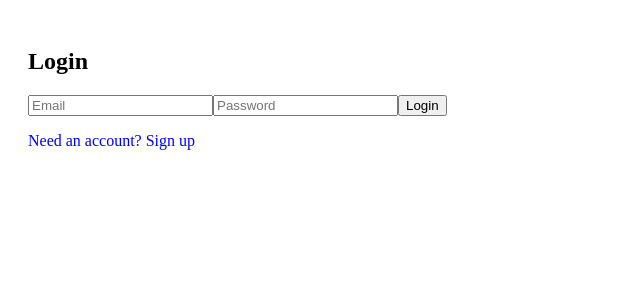
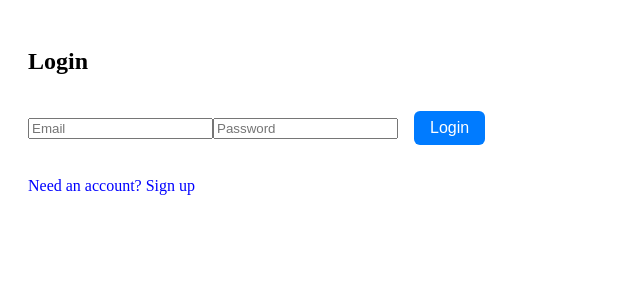
Before and after one commit to birthquake/tile-messenger, a React (Create React App) app: page / in a window 1280 px wide. Shown: the top 300 px of the page, without its empty margins (0-640 px from the left). Built offline with nearby package versions, Linux system fonts and the light colour scheme; no server answers.

Commit message:
Update App.css

```diff
--- a/src/App.css
+++ b/src/App.css
@@ -1,3 +1,4 @@
+/* Grid layout for tiles */
 .grid {
   display: grid;
   grid-template-columns: repeat(auto-fill, minmax(150px, 1fr));
@@ -5,15 +6,56 @@
   padding: 20px;
 }
 
+/* Base tile styling */
 .tile {
   padding: 16px;
   border-radius: 8px;
   color: #333;
   cursor: pointer;
-  box-shadow: 0 2px 6px rgba(0,0,0,0.1);
-  transition: transform 0.2s ease;
+  box-shadow: 0 2px 6px rgba(0, 0, 0, 0.1);
+  transition: transform 0.2s ease, border 0.2s ease, box-shadow 0.2s ease;
+  border: 2px solid transparent;
+  word-break: break-word;
 }
 
+/* Hover effect */
 .tile:hover {
   transform: scale(1.05);
+  border-color: #888;
 }
+
+/* Optional: glow for high-priority tiles */
+.tile[data-priority="high"] {
+  box-shadow: 0 0 8px rgba(255, 0, 0, 0.4);
+}
+
+/* Responsive tweaks */
+@media (max-width: 600px) {
+  .grid {
+    grid-template-columns: repeat(auto-fill, minmax(120px, 1fr));
+    gap: 12px;
+    padding: 12px;
+  }
+
+  .tile {
+    padding: 12px;
+    font-size: 14px;
+  }
+}
+
+/* Button styling */
+button {
+  margin: 16px;
+  padding: 8px 16px;
+  font-size: 16px;
+  background-color: #007bff;
+  color: white;
+  border: none;
+  border-radius: 6px;
+  cursor: pointer;
+  transition: background-color 0.2s ease;
+}
+
+button:hover {
+  background-color: #0056b3;
+}
```
